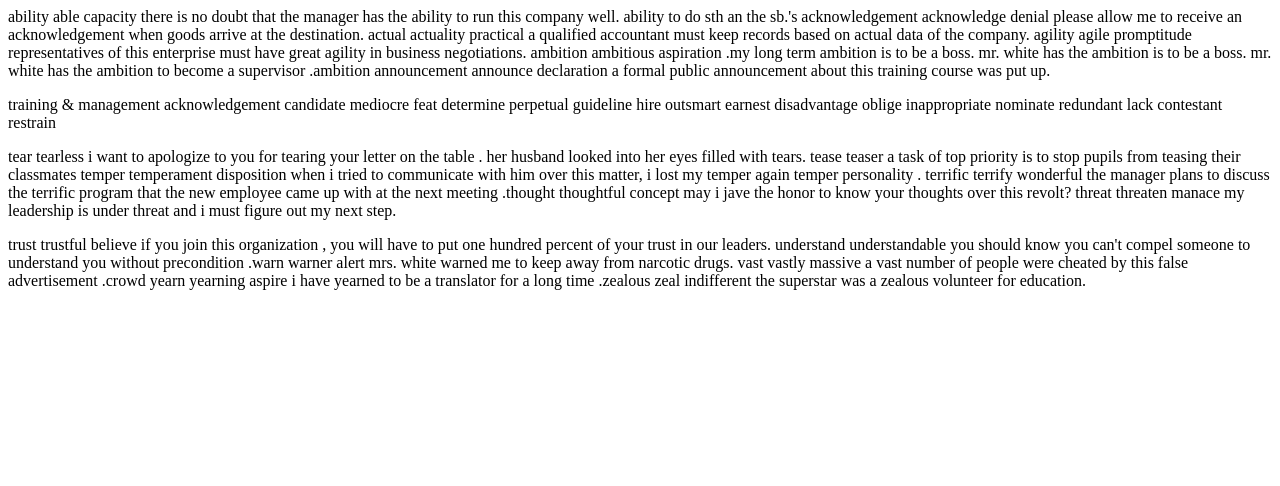
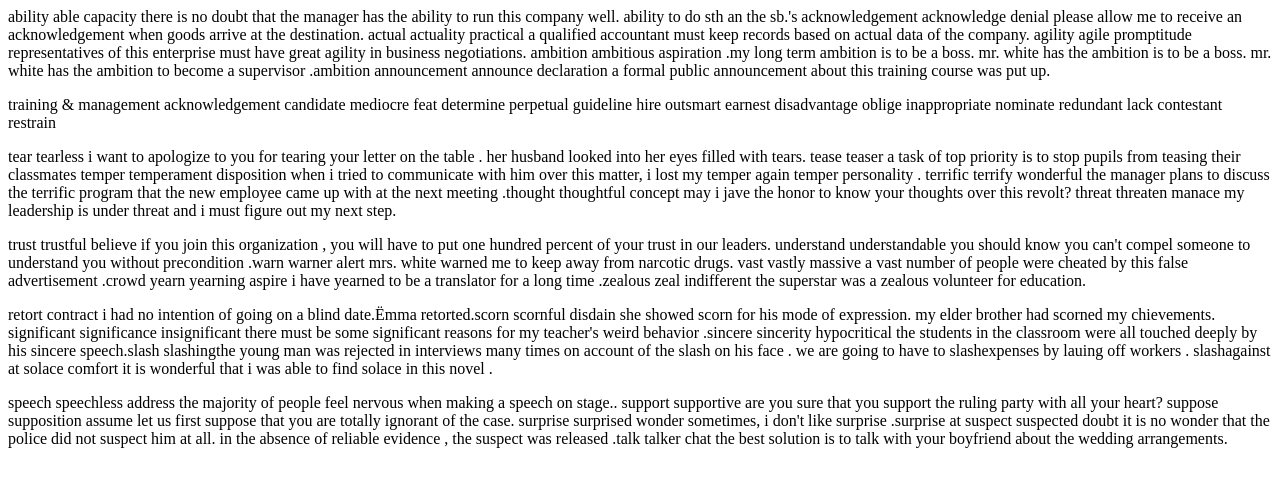
Before and after one commit to pann710/20211002, a plain HTML site: page index.html in a window 1280 px wide. Drawn offline with Linux system fonts and the light colour scheme.

Commit message:
Update index.html

```diff
--- a/index.html
+++ b/index.html
@@ -7,8 +7,8 @@
 <p>training & management acknowledgement candidate mediocre feat determine perpetual guideline hire outsmart earnest  disadvantage oblige inappropriate nominate redundant lack contestant restrain </p>
 <p>tear tearless i want to apologize to you for tearing your letter on the table . her husband looked into her eyes filled with tears.  tease teaser a task of top priority is to stop pupils from teasing their classmates temper temperament disposition when i tried to communicate with him over this matter, i lost my temper again temper personality . terrific  terrify wonderful the manager plans to discuss the terrific program that the new employee came  up with at the next meeting .thought thoughtful concept may i jave the honor to know your thoughts over this  revolt? threat threaten manace my leadership is under threat and i must figure out my next step.</p>
 <p>trust trustful believe if you join this organization , you will have to put one hundred percent of your trust in our leaders. understand understandable you should know you can't compel someone to understand you without precondition .warn warner alert mrs. white warned me to keep away from narcotic drugs. vast vastly massive a vast number of people were cheated by this false advertisement .crowd  yearn yearning aspire  i have yearned to be a translator for a long time .zealous  zeal indifferent the superstar was a zealous volunteer for education.</p>
-<p></p>
-<p></p>
+<p>retort contract i had no intention of going on a blind date.Ëmma retorted.scorn scornful disdain she showed scorn for his mode of expression. my elder brother had scorned my chievements. significant significance insignificant there must be some significant reasons for my teacher's weird behavior .sincere sincerity hypocritical the students in the classroom were all touched deeply by his sincere speech.slash slashingthe young man was rejected in interviews many times on account of the slash on his face . we are going to have to slashexpenses by lauing off workers . slashagainst at solace comfort it is wonderful that i was able to find solace in this novel .</p>
+<p>speech speechless address the majority of people feel nervous when making a speech on stage.. support supportive are you sure that you support the ruling party with all your heart? suppose supposition assume let us first suppose that you are totally ignorant of the case. surprise surprised wonder sometimes, i don't like surprise .surprise at suspect suspected doubt it is no wonder that the police did not suspect him at all. in the absence of reliable evidence , the suspect was released .talk talker chat the best solution is to talk with your boyfriend about the wedding arrangements.</p>
 <p></p>
 <p></p>
 <p></p>
```
